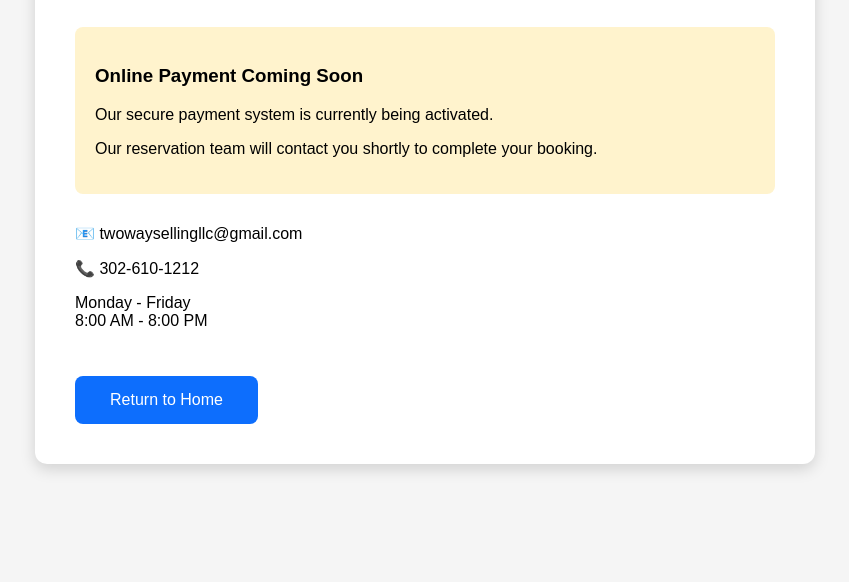
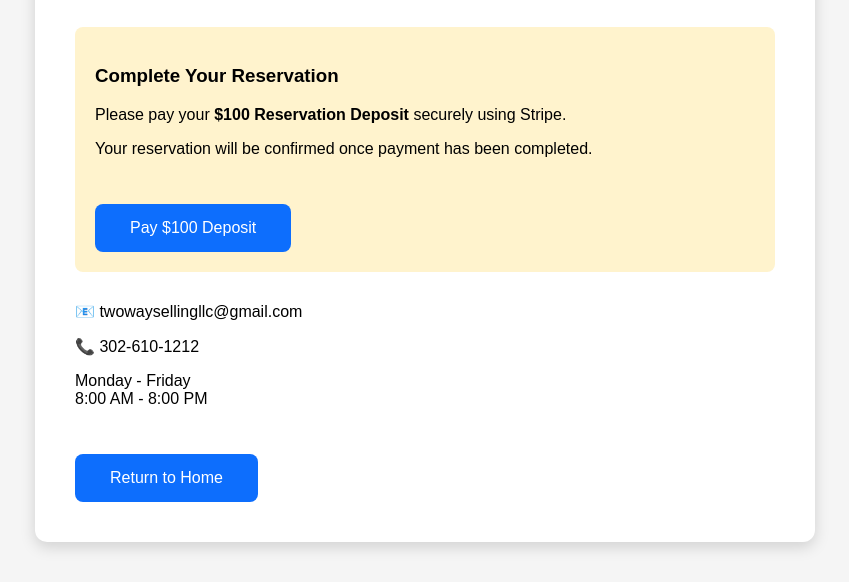
Before and after one commit to twowaysellingllc/2waysellingllc, a plain HTML site: page payment.html in a window 1280 px wide. Shown: the part 349-931 px from the top of the page, without its empty margins (215-1064 px from the left). Before the commit the page ends 853 px from the top, so only its background shows below. Drawn offline with Linux system fonts and the light colour scheme.

Commit message:
Add Stripe payment button

```diff
--- a/payment.html
+++ b/payment.html
@@ -83,15 +83,24 @@ $100
 
 <div class="notice">
 
-<h3>Online Payment Coming Soon</h3>
+<h3>Complete Your Reservation</h3>
 
 <p>
-Our secure payment system is currently being activated.
+Please pay your <strong>$100 Reservation Deposit</strong> securely using Stripe.
 </p>
 
 <p>
-Our reservation team will contact you shortly to complete your booking.
+Your reservation will be confirmed once payment has been completed.
 </p>
+
+<a
+href="https://buy.stripe.com/eVq3cx1v8gPFbUG4nZ8og02"
+target="_blank"
+class="btn">
+
+Pay $100 Deposit
+
+</a>
 
 </div>
 
```
